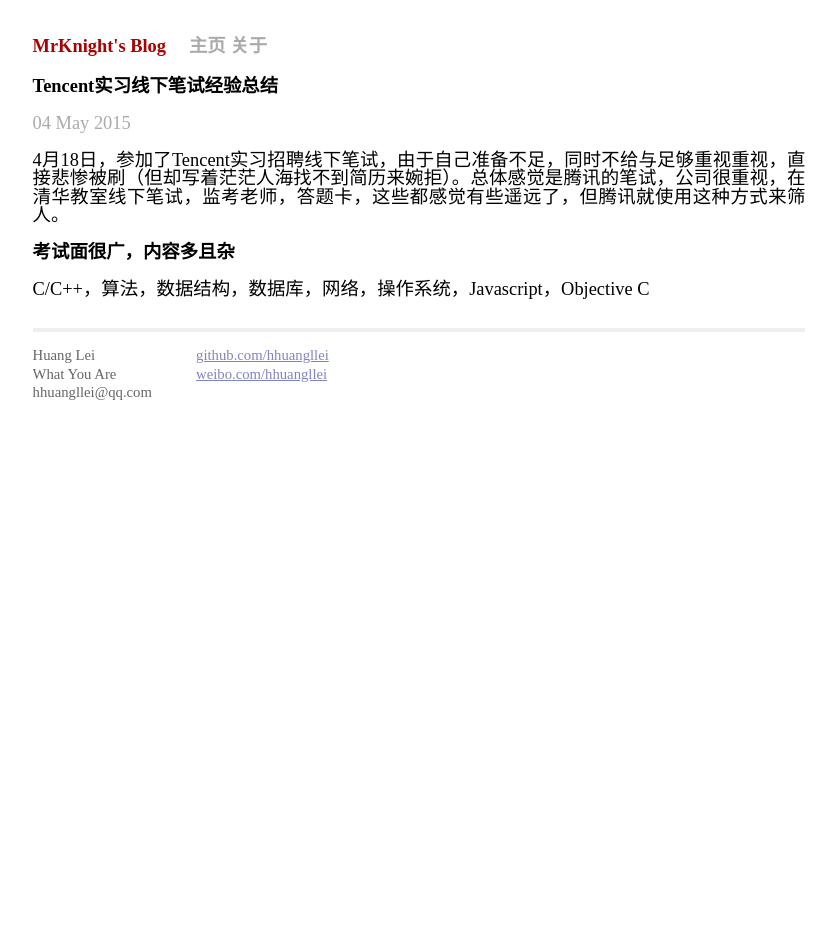
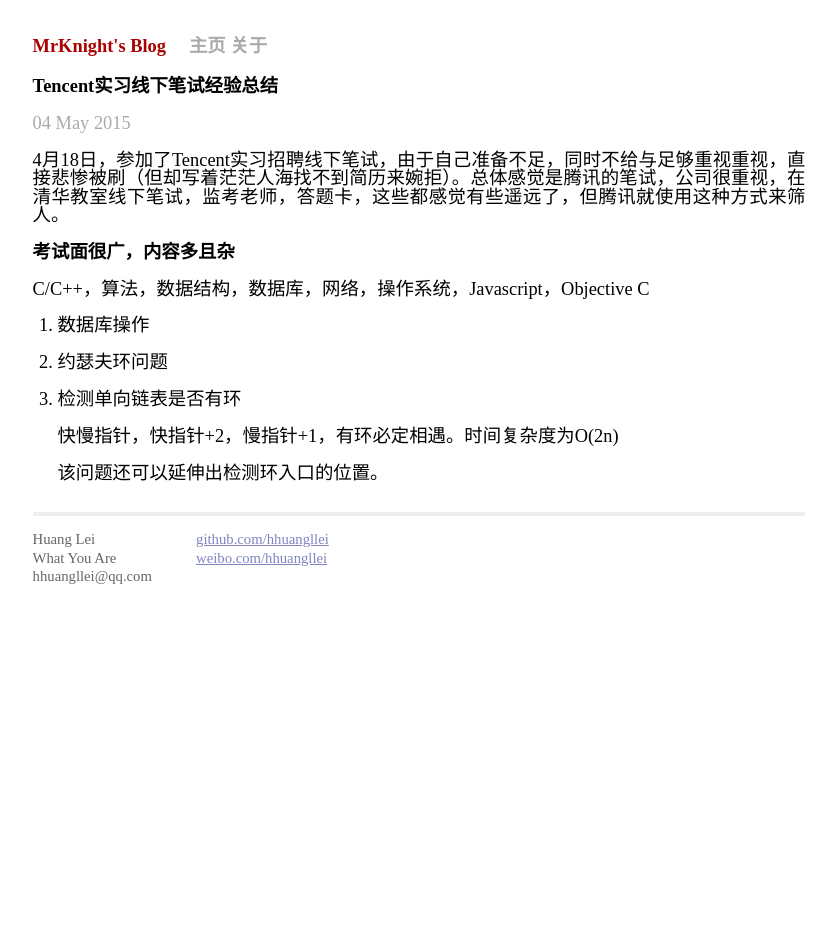
Before and after one commit to hhuangllei/hhuangllei.github.io, a Jekyll site: the page built from _posts/2015-05-04-1-Tencent-intern-test-summary.md, in a window 1280 px wide. Shown: the whole page, without its empty margins (221-1057 px from the left). Built offline with Jekyll 4.4.1, drawn with Linux system fonts in a browser that asks for light colours; comment, search, counter and statistics services are not loaded.

Commit message:
update alibaba tencent

```diff
--- a/_posts/2015-05-04-Tencent-intern-test-summary.md
+++ b/_posts/2015-05-04-1-Tencent-intern-test-summary.md
@@ -9,3 +9,15 @@
 **考试面很广，内容多且杂**
 
 C/C++，算法，数据结构，数据库，网络，操作系统，Javascript，Objective C
+
+1. 数据库操作
+
+
+2. 约瑟夫环问题
+
+
+3. 检测单向链表是否有环
+
+	快慢指针，快指针+2，慢指针+1，有环必定相遇。时间复杂度为O(2n)
+
+	该问题还可以延伸出检测环入口的位置。
```
Also changed, not shown: other parts of _posts/2015-05-04-1-Tencent-intern-test-summary.md (+1 -1 lines), _posts/2015-05-04-2-Alibaba-intern-interview1-summary.md (renamed from _posts/2015-05-04-Alibaba-intern-interview1-summary.md).
